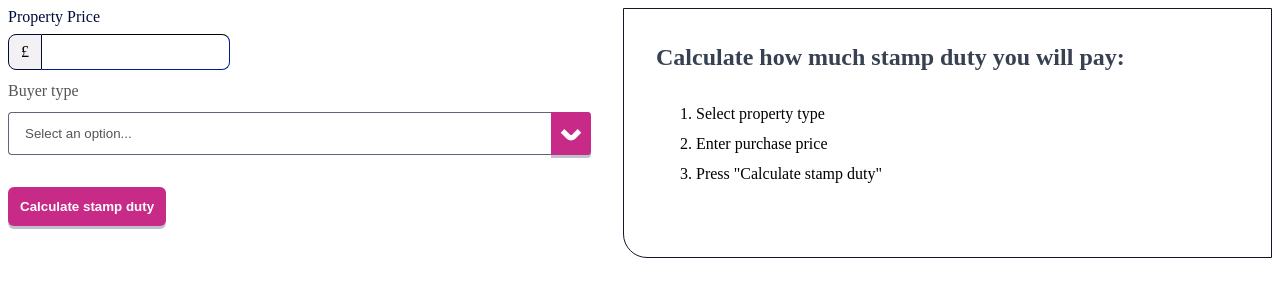
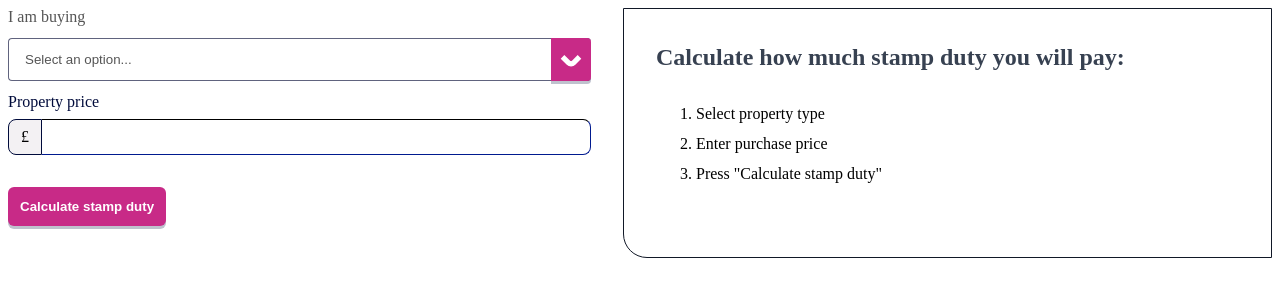
Before and after one commit to DobrinNeykov/moneyhelper-tools, a Next.js app: page /stamp-duty-calculator in a window 1280 px wide. Shown: the top 300 px of the page. Built offline with nearby package versions, Linux system fonts and the light colour scheme.

Commit message:
Move components around according to design

```diff
--- a/components/MoneyInput.jsx
+++ b/components/MoneyInput.jsx
@@ -58,6 +58,7 @@ export const MoneyInput = ({
             id={id}
             name={name}
             className={classNames(
+              "w-full",
               "border-gray-800",
               "border-t",
               "border-b",
--- a/components/StampDutyCalculator.jsx
+++ b/components/StampDutyCalculator.jsx
@@ -83,31 +83,19 @@ export const StampDutyCalculator = ({ serverQuery }) => {
       <div className="lg:space-x-8 lg:flex">
         <div className="sm:w-full lg:w-1/2 mb-8">
           <div className="mb-3">
-            <MoneyInput
-              label="Property Price"
-              name="price"
-              defaultValue={price || ""}
-              onChange={(value) => {
-                setPrice(value);
-              }}
-              errors={
-                price === ""
-                  ? ["Enter a property price, for example £200,000"]
-                  : []
-              }
-            />
-          </div>
-          <div className="mb-8">
             <Select
-              label="Buyer type"
+              label="I am buying"
               name="buyerType"
               emptyItemText="Select an option..."
               value={buyerType}
               options={[
-                { text: "First-time buyer", value: "firstTimeBuyer" },
-                { text: "Next home", value: "nextHome" },
                 {
-                  text: "Additional or second home",
+                  text: "first property (first-time buyer)",
+                  value: "firstTimeBuyer",
+                },
+                { text: "my next home", value: "nextHome" },
+                {
+                  text: "an additional property or second home",
                   value: "additionalHome",
                 },
               ]}
@@ -117,6 +105,21 @@ export const StampDutyCalculator = ({ serverQuery }) => {
               errors={
                 buyerType === ""
                   ? ["Select the type of property you are buying"]
+                  : []
+              }
+            />
+          </div>
+          <div className="mb-8">
+            <MoneyInput
+              label="Property price"
+              name="price"
+              defaultValue={price || ""}
+              onChange={(value) => {
+                setPrice(value);
+              }}
+              errors={
+                price === ""
+                  ? ["Enter a property price, for example £200,000"]
                   : []
               }
             />
```
